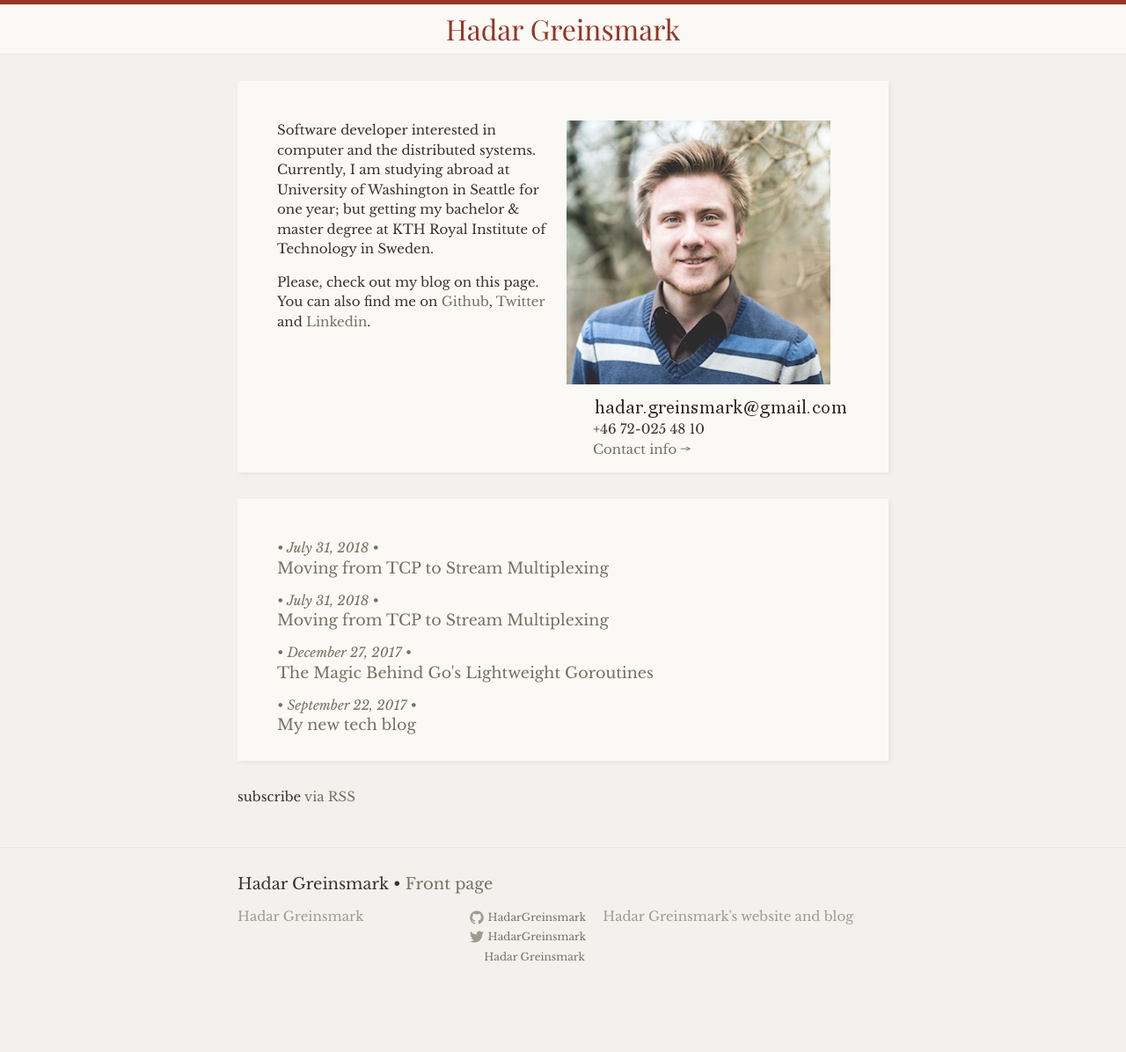
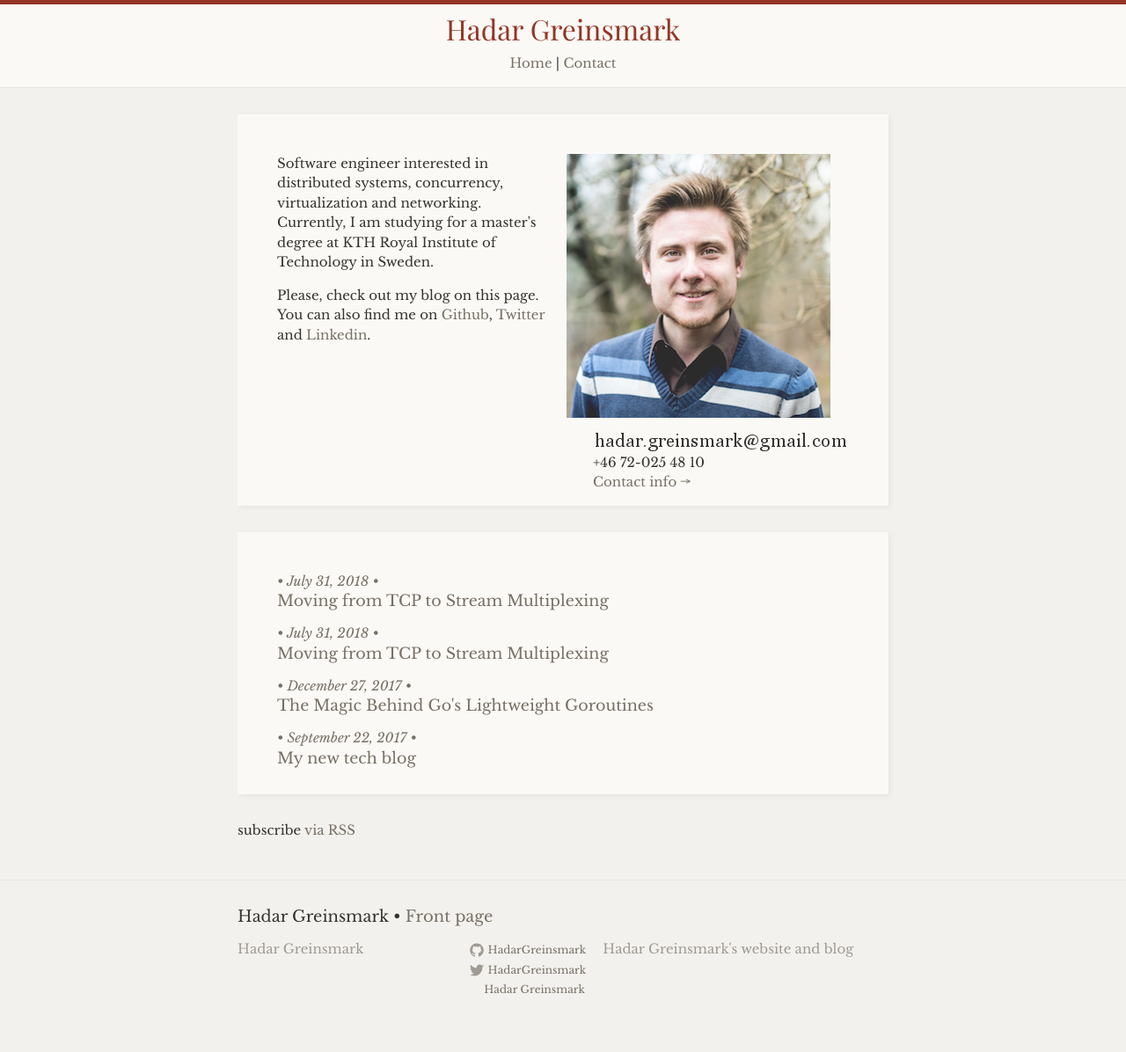
Before and after one commit to HadarGreinsmark/hadargreinsmark.github.io, a Jekyll site: the page built from index.html, in a window 1280 px wide. Shown: the whole page at 88% size. Built offline with Jekyll 4.4.1, drawn with Linux system fonts in a browser that asks for light colours; some web fonts are replaced; before the commit the page ends 1158 px from its top, so only the background shows below that.

Commit message:
Add menu & update front page

```diff
--- a/_includes/header.html
+++ b/_includes/header.html
@@ -2,7 +2,8 @@
 
 	<div class="wrapper">
 
-		<a class="site-title" href="{{ site.baseurl }}/">{{ site.title }}</a>
+		<span class="site-title">{{ site.title }}</span>
+		<p><a href="{{ site.baseurl }}/">Home</a> | <a href="{{ site.baseurl }}/contact">Contact</a></p>
 
 	</div>
 
--- a/index.html
+++ b/index.html
@@ -12,7 +12,7 @@ layout: default
 				<ul><a href="/contact">Contact info →</a></ul>
 			</li>
 		</div>
-		<p>Software developer interested in computer and the distributed systems. Currently, I am studying abroad at University of Washington in Seattle for one year; but getting my bachelor &amp; master degree at KTH Royal Institute of Technology in Sweden. </p>
+		<p>Software engineer interested in distributed systems, concurrency, virtualization and networking. Currently, I am studying for a master's degree at KTH Royal Institute of Technology in Sweden. </p>
 		<p>Please, check out my blog on this page. You can also find me on <a href="https://github.com/HadarGreinsmark">Github</a>, <a href="https://twitter.com/HadarGreinsmark">Twitter</a> and <a href="https://www.linkedin.com/in/hadargreinsmark/">Linkedin</a>.</p>
 		<div style="clear: both;"></div>
 	</article>
```
